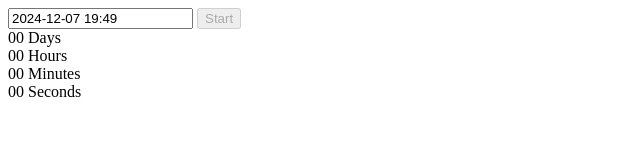
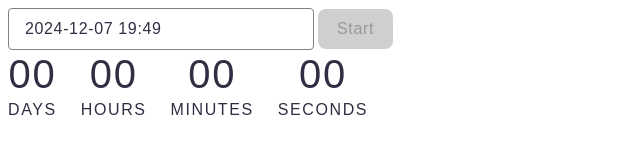
Before and after one commit to zhyvka89/goit-advancedjs-hw-02, a plain HTML site: page 1-timer.html in a window 1280 px wide. Shown: the whole page, without its empty margins (0-640 px from the left). Drawn offline with Linux system fonts and the light colour scheme.

Commit message:
Deploying to gh-pages from @ zhyvka89/goit-advancedjs-hw-02@33aec62c770ea307a8d3d60a3407f7232926d691 🚀

```diff
--- a/1-timer.html
+++ b/1-timer.html
@@ -8,6 +8,7 @@
     <link rel="modulepreload" crossorigin href="/goit-advancedjs-hw-02/assets/modulepreload-polyfill-B5Qt9EMX.js">
     <link rel="modulepreload" crossorigin href="/goit-advancedjs-hw-02/assets/vendor-BbbuE1sJ.js">
     <link rel="stylesheet" crossorigin href="/goit-advancedjs-hw-02/assets/vendor-CZjNVMTf.css">
+    <link rel="stylesheet" crossorigin href="/goit-advancedjs-hw-02/assets/1-timer-BX0IloqE.css">
   </head>
   <body>
     <input type="text" id="datetime-picker" />
--- a/1-timer.js
+++ b/1-timer.js
@@ -1,2 +1,2 @@
-import"./assets/modulepreload-polyfill-B5Qt9EMX.js";import{f as h,i as y}from"./assets/vendor-BbbuE1sJ.js";const c=document.querySelector("#datetime-picker"),s=document.querySelector("button[data-start]");s.addEventListener("click",S);s.disabled=!0;const n={days:document.querySelector("span[data-days]"),hours:document.querySelector("span[data-hours]"),minutes:document.querySelector("span[data-minutes]"),seconds:document.querySelector("span[data-seconds]")};let u;const p={enableTime:!0,time_24hr:!0,defaultDate:new Date,minuteIncrement:1,onClose(t){new Date(t[0]).getTime()-Date.now()<=0?y.show({title:"Warning",message:"Please choose a date in the future",position:"topRight",color:"red"}):(u=t[0],s.disabled=!1)}};h("#datetime-picker",p);function S(){const t=setInterval(()=>{s.disabled=!0,c.disabled=!0;const e=new Date(u).getTime()-Date.now();let{days:r,hours:d,minutes:i,seconds:a}=b(e);n.days.textContent=o(r),n.hours.textContent=o(d),n.minutes.textContent=o(i),n.seconds.textContent=o(a),e<=0&&(clearInterval(t),c.disabled=!1)},1e3)}function b(t){const a=Math.floor(t/864e5),l=Math.floor(t%864e5/36e5),m=Math.floor(t%864e5%36e5/6e4),f=Math.floor(t%864e5%36e5%6e4/1e3);return{days:a,hours:l,minutes:m,seconds:f}}function o(t){return String(t).padStart(2,"0")}
+import"./assets/modulepreload-polyfill-B5Qt9EMX.js";import{f as h,i as y}from"./assets/vendor-BbbuE1sJ.js";const c=document.querySelector("#datetime-picker"),r=document.querySelector("button[data-start]");r.addEventListener("click",S);r.disabled=!0;const e={timerContainer:document.querySelector(".timer"),days:document.querySelector("span[data-days]"),hours:document.querySelector("span[data-hours]"),minutes:document.querySelector("span[data-minutes]"),seconds:document.querySelector("span[data-seconds]")};let u;const p={enableTime:!0,time_24hr:!0,defaultDate:new Date,minuteIncrement:1,onClose(t){new Date(t[0]).getTime()-Date.now()<=0?y.show({title:"Warning",message:"Please choose a date in the future",position:"topRight",color:"red"}):(u=t[0],r.disabled=!1)}};h("#datetime-picker",p);function S(){const t=setInterval(()=>{r.disabled=!0,c.disabled=!0;const n=new Date(u).getTime()-Date.now();n<=0&&(clearInterval(t),c.disabled=!1,e.timerContainer.textContent="EXPIRED!");let{days:a,hours:i,minutes:d,seconds:s}=C(n);e.days.textContent=o(a),e.hours.textContent=o(i),e.minutes.textContent=o(d),e.seconds.textContent=o(s)},1e3)}function C(t){const s=Math.floor(t/864e5),l=Math.floor(t%864e5/36e5),m=Math.floor(t%864e5%36e5/6e4),f=Math.floor(t%864e5%36e5%6e4/1e3);return{days:s,hours:l,minutes:m,seconds:f}}function o(t){return String(t).padStart(2,"0")}
 //# sourceMappingURL=1-timer.js.map
--- /dev/null
+++ b/assets/1-timer-BX0IloqE.css
@@ -0,0 +1 @@
+#datetime-picker{width:272px;border-radius:4px;outline:none;padding:8px 16px;border:1px solid #808080;font-size:16px;line-height:1.5;letter-spacing:.04em;color:#2e2f42}#datetime-picker:hover{border-color:#000}#datetime-picker:active{border-color:#4e75ff}#datetime-picker:disabled{background-color:#fafafa;color:gray}button[data-start]{border-radius:8px;border:none;padding:8px 16px;width:75px;background-color:#4e75ff;color:#fff;font-weight:500;font-size:16px;line-height:1.5;letter-spacing:.04em}button[data-start]:hover{background-color:#6c8cff}button[data-start]:disabled{background-color:#cfcfcf;color:#989898}.timer{display:flex;gap:24px;font-family:Montserrat,sans-serif;font-size:40px;line-height:1.2;letter-spacing:.04em;color:#2e2f42}.field{display:flex;flex-direction:column;align-items:center}.field .label{font-size:16px;line-height:1.5;color:#2e2f42;text-transform:uppercase}
```
Also changed, not shown: 1 other file.
